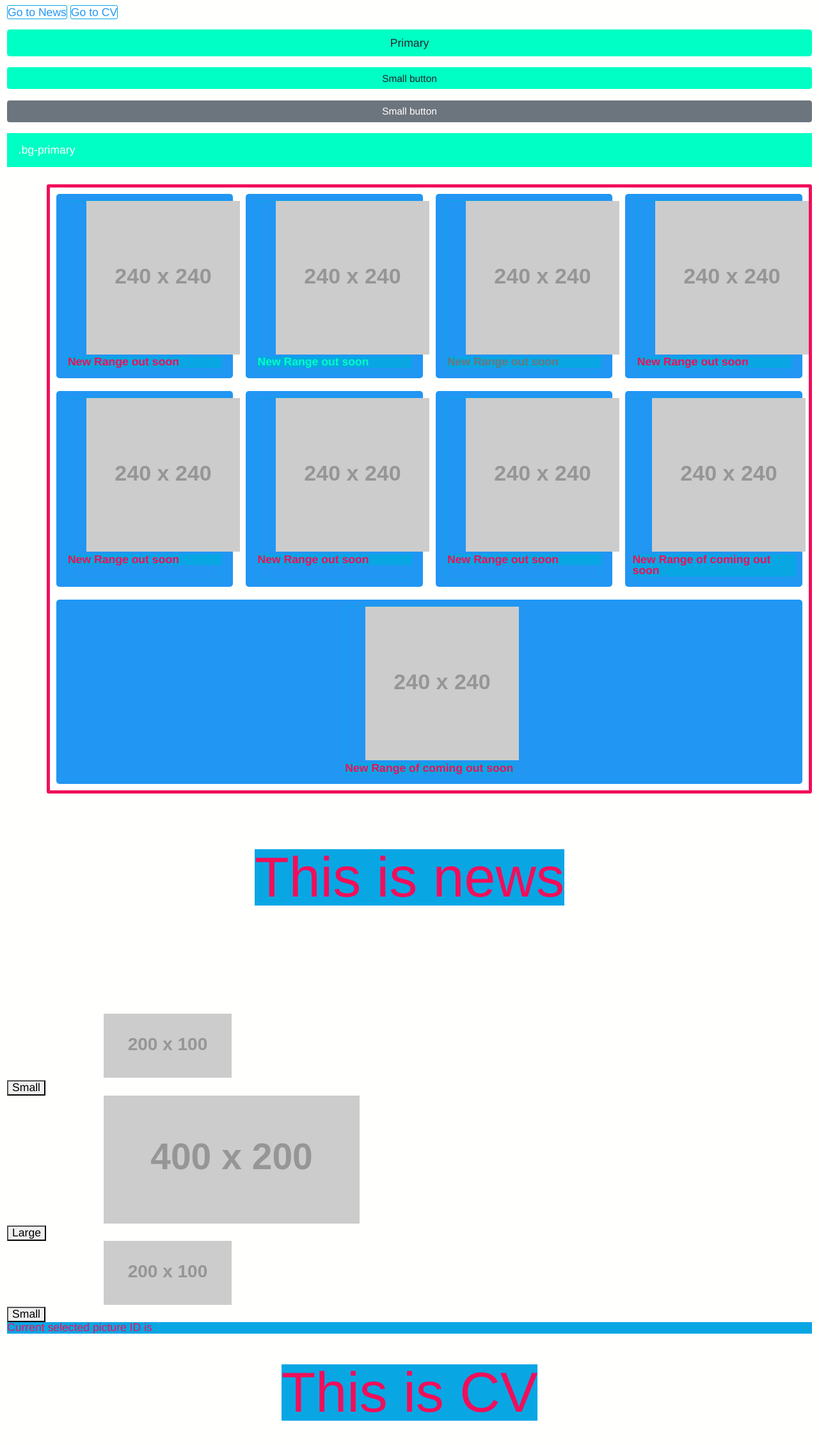
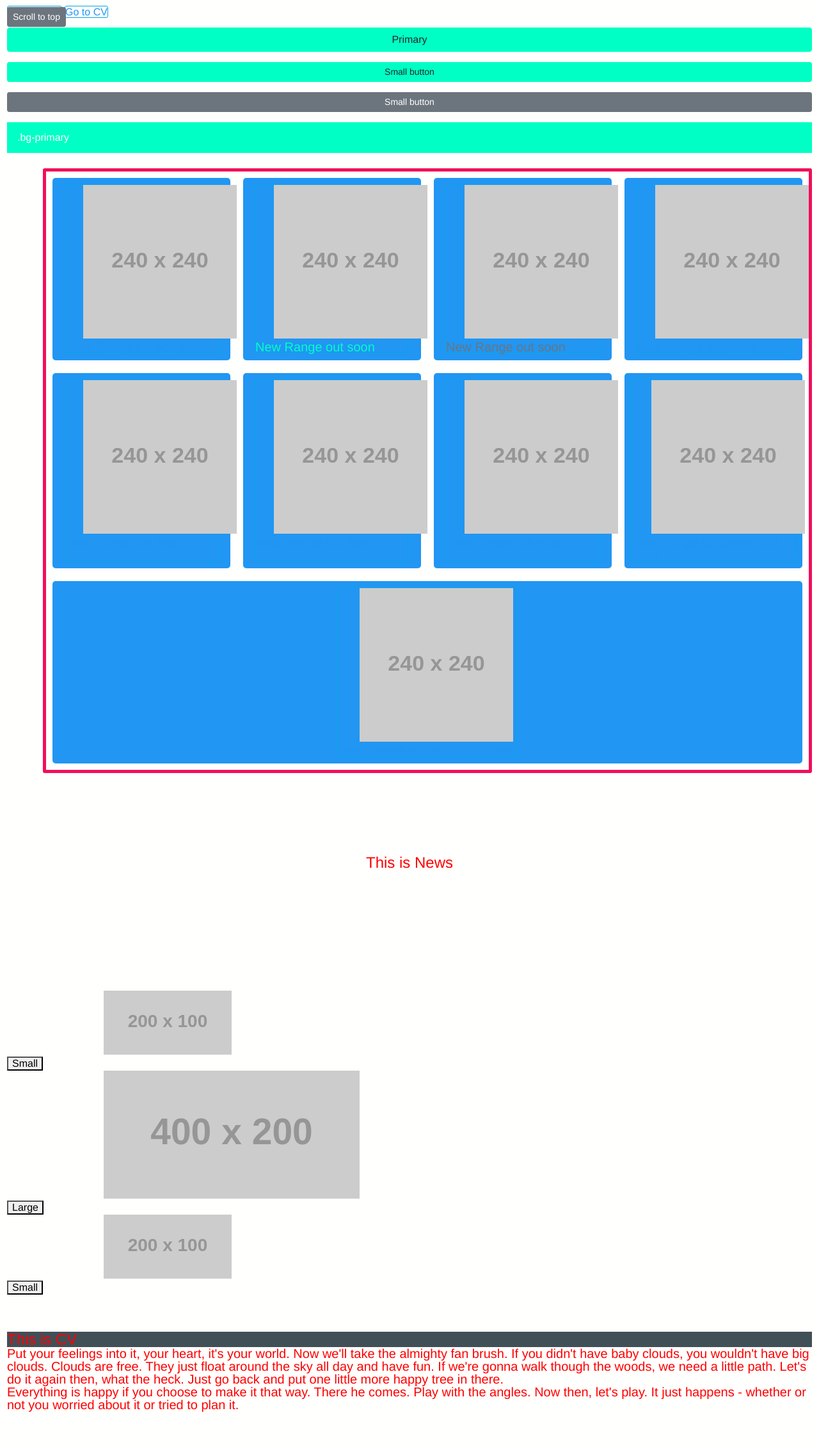
Before and after one commit to roni5/shopmu, a React app: page / in a window 1280 px wide. Shown: the top 2258 px of the page at 64% size. Built offline with nearby package versions, Linux system fonts and the light colour scheme.

Commit message:
Native make it disapear

```diff
--- a/src/App.js
+++ b/src/App.js
@@ -10,12 +10,13 @@ class App extends Component {
   render() {
     return (
       <div className="grid">
-        <div><span> <a class="feature" href="#news">Go to News</a></span> <span><a class="feature"  href="#cv">Go to CV</a></span></div>
+        <div><span> <a className="feature" href="#news">Go to News</a></span> <span><a class="feature"  href="#cv">Go to CV</a></span></div>
         <button type="button" class="btn btn-primary">Primary</button>
         <button type="button" class="btn btn-primary btn-sm">Small button</button>
         <button type="button" class="btn btn-secondary btn-sm">Small button</button>
         <div class="p-3 mb-2 bg-primary text-white">.bg-primary</div>
         <div class="media">
+          <div id="scrollUp" class='float-lg-right'></div>
         <h2>Flexbox</h2>
 
           <div class="wrapper flex img-fluid">
@@ -50,14 +51,20 @@ class App extends Component {
         </div>
         <scroll-container>
           <scroll-page id="news" style={{ color: 'red' }} >
-          <p> This is news  </p>
+          <div className="title"> This is News  </div>
             </scroll-page>
         <div style={{ height: 100  }}></div>
         <Both />
           <scroll-page id="cv" style={{ color: 'red' }}>
-          <p> This is CV  </p>
-        </scroll-page>
-          </scroll-container>
+            <div > <h1 className="title"> This is CV </h1>
+              <p>Put your feelings into it, your heart, it's your world. Now we'll take the almighty fan brush. If you didn't have baby clouds, you wouldn't have big clouds.
+              Clouds are free. They just float around the sky all day and have fun. If we're gonna walk though the woods, we need a little path. Let's do it again then, what the heck.
+             Just go back and put one little more happy tree in there.</p> <p>Everything is happy if you choose to make it that way. There he comes.
+             Play with the angles. Now then, let's play. It just happens - whether or not you worried about it or tried to plan it.</p>
+            </div>
+          </scroll-page>
+        </scroll-container>
+        <a id="scrollUp"  class="btn btn-secondary btn-sm " href="#top" style={{position: 'fixed' , zIndex: 20 , display: 'block'}}>Scroll to top</a>
       </div>
     );
   }
--- a/src/index.scss
+++ b/src/index.scss
@@ -52,16 +52,49 @@ table {
 $active:rgb(241, 14, 90);
 $colors: (
   prima : #2196F3,
-  second: #039be5,
+  second: #414f57,
   sky: #09A6E4,
 );
+
+/**
 $fontSize: (
   sm: 0.7 em,
   md: 1.0 em,
   lg: 1.5 em
 );
+*/
+/// @site https://madebymike.com.au/writing/precise-control-responsive-typography/
+
+
+@mixin fluid-type($min-font-size: 12px, $max-font-size: 21px, $lower-range: 420px, $upper-range: 900px) {
+
+  font-size: calc(#{$min-font-size} + #{(($max-font-size / ($max-font-size * 0 + 1)) - ($min-font-size / ($min-font-size * 0 + 1)))} * ( (100vw - #{$lower-range}) / #{(($upper-range / ($upper-range * 0 + 1)) - ($lower-range / ($lower-range * 0 + 1)))}));
+
+  @media screen and (max-width: $lower-range) {
+    font-size: $min-font-size;
+  }
+  @media screen and (min-width: $upper-range){
+    font-size: $max-font-size;
+  }
+}
+
+
 html {
   font: 1.1em/1.4 Helvetica, sans-serif;
+}
+
+html {
+  font-size: 16px;
+  // Magic:
+  @media (max-width: 1000px) {
+    font-size: calc(12px + .4vw);
+  }
+}
+.title {
+  font-size: 1.5rem;
+}
+.body {
+  font-size: 1rem;
 }
 body {
   color: $body-bg;
@@ -81,9 +114,9 @@ a {
   text-decoration: none;
 }
 .feature {
-  color: #2196F3;
+  color: map-get($colors, prima);
   &:hover {
-    color: map-get($colors, prima);
+    color:$active;
     text-decoration: none;
   }
   &:active {
@@ -92,7 +125,7 @@ a {
   &.style-class {
     color: #00CEFF;
     &:hover {
-      color: #0090B2;
+      color: map-get($colors, second);
     }
     &:active {
       color: $active;
@@ -150,7 +183,7 @@ span {
   display: flex;
   justify-content: center;
   background-color: #fff;
- box-shadow: 0px 3px 4px -1px rgba(0, 0, 0, 0.5);
+  box-shadow: 0px 3px 4px -1px rgba(0, 0, 0, 0.5);
 
 }
 img {
@@ -158,10 +191,26 @@ img {
 }
 
 
+p {
+  @include fluid-type(14px, 20px);
+  font-weight: normal
+}
+
 h1 {
-  font-size: map-get($fontSize, lg);
-  background-color: map-get($colors, prima);
+  @include fluid-type(28px, 52px);
+  font-weight: 100;
 }
+h1 {
+
+  background-color: map-get($colors, second);
+}
+#scrollUp {
+  scroll-behavior: smooth;
+  transition: background .2s ease;
+  text-align: center;
+  float:right;
+}
+/**
 @media (min-width: 66em) {
   p {
     font-size: map-get($fontSize, md);
@@ -169,6 +218,8 @@ h1 {
     margin: 0 0 .8em 0;
   }
 }
+*/
+/**
 @media (min-width: 15em) {
   p {
     color: map-get($colors,second);
@@ -184,3 +235,4 @@ h1 {
     margin: 0 0 .3em 0;
   }
 }
+*/
```
